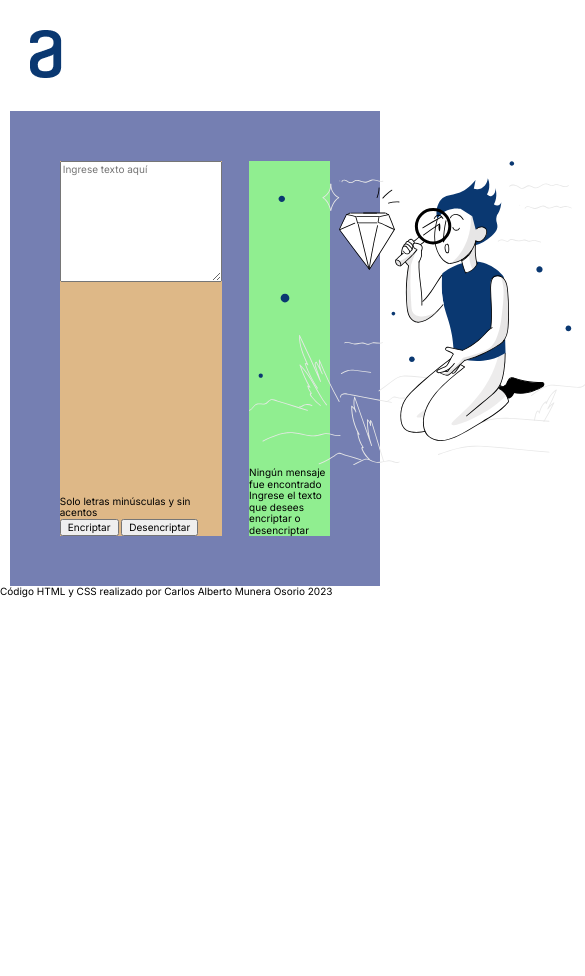
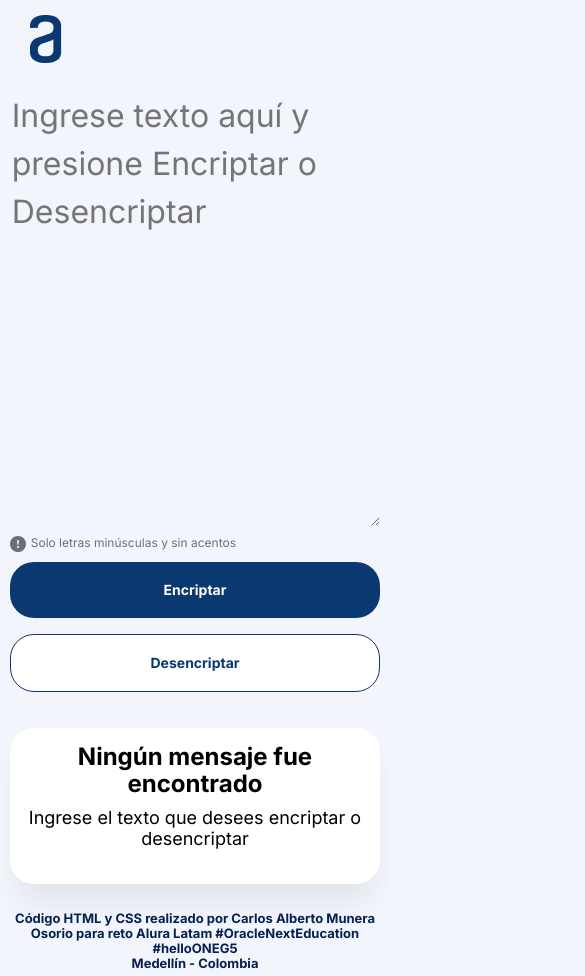
Before and after one commit to CarlosMunera/EncriptadorAluraLatam_RETO_htmlCssJavascript, a plain HTML site: page index.html in a window 390 px wide. Shown: the whole page, 585 px wide, since content can reach past the window. Before the commit the page ends 844 px from the top, so only its background shows below. Drawn offline with Linux system fonts and the light colour scheme.

Commit message:
Proyecto encriptador completo

```diff
--- a/css/estilos.css
+++ b/css/estilos.css
@@ -32,8 +32,13 @@
     text-align: center;
 }
 
+.texto-negrita {
+    font-size: 2.4rem;
+    font-weight: bold;
+}
+
 .contenedor {
-    width: 95%;
+    width: 90%;
     margin: 0 auto;
 }
 
@@ -46,6 +51,11 @@ html {
     font-size: 62.5%;
 }
 
+img {
+    max-width: 100%;
+    display: block;
+}
+
 *,
 *:after,
 *:before {
@@ -54,7 +64,7 @@ html {
 }
 
 header {
-    padding: 3rem;
+    padding: 1.5rem 3rem;
 }
 
 body {
@@ -64,30 +74,216 @@ body {
 
 /* MAIN */
 
+
+/* ENCRIPTADOR */
+
 .encriptador {
-    padding: 5rem;
+    padding: 3rem;
     display: flex;
-    justify-content: space-between;
-    /* css temporal */
-    background-color: #757FB2;
+    justify-content: space-around;
+    min-height: 45rem;
+    /* css temporal
+    background-color: #757FB2;*/
 }
 
-.encriptador_derecha {
+
+/* ENCRIPTADOR SECCION IZQUIERDA */
+
+.encriptador_izquierda {
     width: 60%;
-    background-color: burlywood;
+    /* background-color: burlywood */
+    ;
     display: flex;
     flex-direction: column;
     justify-content: space-between;
 }
 
-.encriptador_derecha_text {
-    width: 100%
+.encriptador_izquierda_textarea {
+    width: 100%;
+    color: var(--Dark-blue-300);
+    font-size: 3.2rem;
+    font-weight: 400;
+    line-height: 150%;
+    border: none;
 }
 
-.encriptador_izquierda {
-    width: 30%;
-    background-color: lightgreen;
+.encriptador_derecha_izquierda::selection {
+    border: none;
+}
+
+.encriptador_izquierda p {
+    color: var(--Gray-400);
+    font-size: 1.2rem;
+    opacity: 0.8;
+    display: flex;
+    gap: 0.5rem;
+    padding: 1rem 0;
+}
+
+.encriptador_izquierda_botones {
+    display: flex;
+    justify-content: space-between;
+}
+
+.encriptador_izquierda_boton {
+    border: none;
+    border-radius: 2.4rem;
+    padding: 2rem 0;
+    width: 48%;
+    text-align: center;
+    font-weight: bold;
+    font-size: 1.4rem;
+}
+
+.encriptador_izquierda_boton-encriptar {
+    background-color: var(--Dark-blue-300);
+    color: var(--Blanco);
+}
+
+.encriptador_izquierda_boton-encriptar:hover {
+    background-color: var(--Dark-blue-400);
+    color: var(--Blanco);
+    transition-duration: 300ms;
+    cursor: pointer;
+}
+
+.encriptador_izquierda_boton-desencriptar {
+    background-color: var(--Blanco);
+    border: 1px solid var(--Dark-blue-300);
+    color: var(--Dark-blue-300);
+    cursor: pointer;
+}
+
+.encriptador_izquierda_boton-desencriptar:hover {
+    background-color: var(--Light-blue-200);
+}
+
+
+/* ENCRIPTADOR SECCION DERECHA */
+
+.encriptador_derecha {
+    width: 25%;
+    background-color: var(--Blanco);
+    display: flex;
+    flex-direction: column;
+    justify-content: space-between;
+    align-items: center;
+    text-align: center;
+    margin: -30px 0;
+    border: 30px;
+    border-top: var(--Blanco);
+    border-radius: 2.4rem;
+    padding: 1rem 0 0 0;
+    border-bottom: 30px solid var(--Blanco);
+    box-shadow: 0px 24px 32px 5px rgba(0, 0, 0, 0.08);
+    padding: 1rem 0.5rem 0 0.5rem;
+}
+
+.encriptador_derecha_textarea {
+    color: var(--Gray-400);
+    width: 95%;
+    height: calc(85% - 0.5rem);
+    font-weight: 40rem;
+    font-size: 2.4rem;
+    resize: none;
+    border: none;
+    resize: none;
+}
+
+.encriptador_derecha img {
+    width: 98%;
+    height: 30rem;
+}
+
+.encriptador_derecha p {
+    margin: 0.5rem 0;
+}
+
+.encriptador_derecha_boton {
+    color: var(--Dark-blue-300);
+    background-color: var(--Blanco);
+    width: 90%;
+    border: 1px solid var(--Dark-blue-300);
+    border-radius: 2.4rem;
+    padding: 2rem 0;
+    font-weight: bold;
+    font-size: 1.4rem;
+}
+
+.encriptador_derecha_boton:hover {
+    cursor: pointer;
 }
 
 
 /* FOOTER */
+
+footer {
+    padding-top: 1rem;
+    color: var(--Dark-blue-400b);
+    font-weight: bold;
+    font-size: 1.3rem;
+}
+
+
+/* Estilos para eventos*/
+
+.justificar {
+    justify-content: center;
+}
+
+.ocultar {
+    display: none;
+}
+
+
+/*  */
+
+@media screen and (max-width: 1000px) {
+    .encriptador_derecha {
+        width: 35%;
+    }
+}
+
+@media screen and (max-width: 768px) {
+    body {
+        background-color: var(--Light-blue-100);
+    }
+    .encriptador {
+        display: unset;
+    }
+    .encriptador_izquierda {
+        width: 95%;
+        margin: 0 auto;
+    }
+    .encriptador_izquierda_textarea {
+        background-color: var(--Light-blue-100);
+    }
+    .encriptador_derecha {
+        width: 95%;
+        margin: 0 auto;
+        margin-top: 2rem;
+        box-shadow: 0px 24px 32px -8px rgba(0, 0, 0, 0.08);
+    }
+    #muneco {
+        display: none;
+    }
+    .mensaje {
+        font-size: 1.8rem;
+    }
+    footer {
+        margin: 0.5rem;
+    }
+}
+
+@media screen and (max-width: 480px) {
+    .encriptador_izquierda_botones {
+        width: 100%;
+    }
+    .encriptador_izquierda_botones {
+        display: block;
+    }
+    .encriptador_izquierda_boton {
+        width: 100%;
+        margin-bottom: 1.6rem;
+    }
+}
--- a/index.html
+++ b/index.html
@@ -8,7 +8,7 @@
     <title>Encriptador de texto Alura Challenge Oracle One</title>
     <link rel="preconnect" href="https://fonts.googleapis.com">
     <link rel="preconnect" href="https://fonts.gstatic.com" crossorigin>
-    <link rel="stylesheet" href="/css/normalize.css">
+    <link rel="stylesheet" href="./css/normalize.css">
     <link href="https://fonts.googleapis.com/css2?family=Inter:wght@400;700&display=swap" rel="stylesheet">
     <link rel="stylesheet" href="css/estilos.css">
 </head>
@@ -18,25 +18,30 @@
         <img src="./img/Vector.png" alt="Logo Alura">
     </header>
     <main class="encriptador contenedor">
-        <section class="encriptador_derecha">
-            <textarea class="encriptador_derecha_text" name="" id="" cols="30" rows="10" placeholder="Ingrese texto aquí"></textarea>
-            <div>
-                <p>Solo letras minúsculas y sin acentos</p>
-                <div class="">
-                    <button>Encriptar</button>
-                    <button>Desencriptar</button>
+        <section class="encriptador_izquierda">
+            <textarea class="encriptador_izquierda_textarea" name="" id="" cols="30" rows="9" placeholder="Ingrese texto aquí y presione Encriptar o Desencriptar"></textarea>
+            <div class="">
+                <p><img src="./img/info.svg" alt="icono mensaje"> Solo letras minúsculas y sin acentos</p>
+                <div class="encriptador_izquierda_botones">
+                    <button id="btnEncriptar" class="encriptador_izquierda_boton encriptador_izquierda_boton-encriptar">Encriptar</button>
+                    <button id="btnDesencriptar" class="encriptador_izquierda_boton encriptador_izquierda_boton-desencriptar">Desencriptar</button>
                 </div>
             </div>
         </section>
-        <aside class="encriptador_izquierda">
-            <img src="./img/Muneco.svg" alt="">
-            <p>Ningún mensaje fue encontrado</p>
-            <p>Ingrese el texto que desees encriptar o desencriptar</p>
+        <aside class="encriptador_derecha justificar">
+            <textarea class="encriptador_derecha_textarea ocultar" name="" id="" cols="30" rows="5"></textarea>
+            <img id="muneco" class="" src="./img/Muneco.svg" alt="imagen muneco">
+            <p id="mensaje1" class="texto-negrita">Ningún mensaje fue encontrado</p>
+            <p id="mensaje2" class="mensaje">Ingrese el texto que desees encriptar o desencriptar</p>
+            <button id="btnCopiarTexto" class="encriptador_derecha_boton ocultar">Copiar</button>
         </aside>
+
     </main>
-    <footer class="pie de página">
-        Código HTML y CSS realizado por Carlos Alberto Munera Osorio 2023
+    <footer class="texto-centrado">
+        <p>Código HTML y CSS realizado por Carlos Alberto Munera Osorio para reto Alura Latam #OracleNextEducation #helloONEG5 </p>
+        <p>Medellín - Colombia</p>
     </footer>
+    <script src="./js/app.js"></script>
 </body>
 
 </html>
--- a/js/app.js
+++ b/js/app.js
@@ -0,0 +1,87 @@
+let txtAreaDerecha = document.querySelector(".encriptador_derecha_textarea");
+let txtAreaIzquierda = document.querySelector(".encriptador_izquierda_textarea");
+
+
+/* imagen y mensajes izquierda */
+var zonaResultado = document.querySelector(".encriptador_derecha")
+var imagen = document.querySelector("#muneco")
+var mensaje1 = document.querySelector("#mensaje1")
+var mensaje2 = document.querySelector("#mensaje2")
+
+let btnEncriptar = document.querySelector("#btnEncriptar");
+let btnDesencriptar = document.querySelector("#btnDesencriptar");
+let btnCopiarTexto = document.querySelector("#btnCopiarTexto");
+
+var caracteres = ["e", "i", "a", "o", "u"];
+var caracteresEncriptados = ["enter", "imes", "ai", "ober", "ufat"];
+
+
+function mostrarMensaje() {
+    if (txtAreaIzquierda.value === "") {
+        console.log("Ningun Mensaje Encontrado");
+        zonaResultado.classList.add("justificar");
+        imagen.classList.remove("ocultar");
+        mensaje1.classList.remove("ocultar");
+        mensaje2.classList.remove("ocultar");
+        btnCopiarTexto.classList.add("ocultar");
+        txtAreaDerecha.classList.add("ocultar");
+    } else {
+        console.log("Mensaje Encontrado");
+        zonaResultado.classList.remove("justificar");
+        imagen.classList.add("ocultar");
+        mensaje1.classList.add("ocultar");
+        mensaje2.classList.add("ocultar");
+        btnCopiarTexto.classList.remove("ocultar");
+        txtAreaDerecha.classList.remove("ocultar");
+    }
+}
+
+function formaterCadena(cadena) {
+    console.log(cadena.value)
+    cadena = cadena.value.toLowerCase();
+    return cadena;
+}
+
+function encriptarMensaje() {
+    if (txtAreaIzquierda.value != "") {
+        texto = formaterCadena(txtAreaIzquierda);
+        for (let i = 0; i <= caracteres.length; i++) {
+            texto = texto.replaceAll(caracteres[i], caracteresEncriptados[i]);
+            console.log(texto);
+        }
+        console.log(texto);
+        txtAreaDerecha.value = texto;
+    } else {
+        alert("debes ingresar un texto a encriptar");
+    }
+}
+
+function desencriptarMensaje() {
+    if (txtAreaIzquierda.value != "") {
+        let texto = txtAreaIzquierda.value;
+        for (let i = 0; i <= caracteres.length; i++) {
+            texto = texto.replaceAll(caracteresEncriptados[i], caracteres[i]);
+            console.log(texto);
+        }
+        console.log(texto);
+        txtAreaDerecha.value = texto;
+    } else {
+        alert("debes ingresar un texto a encriptar");
+    }
+}
+
+function copiarTexto() {
+    if (txtAreaDerecha.value != "") {
+        console.log(navigator.clipboard.writeText(txtAreaDerecha.value));
+        alert("Texto encriptado copiado al portapapeles");
+    } else {
+        alert("No se puede copiar el campo de texto esta vacío");
+    }
+
+}
+
+
+txtAreaIzquierda.addEventListener('keyup', mostrarMensaje);
+btnEncriptar.addEventListener('click', encriptarMensaje);
+btnDesencriptar.addEventListener('click', desencriptarMensaje);
+btnCopiarTexto.addEventListener("click", copiarTexto);
```
Also changed, not shown: 1 other file.
